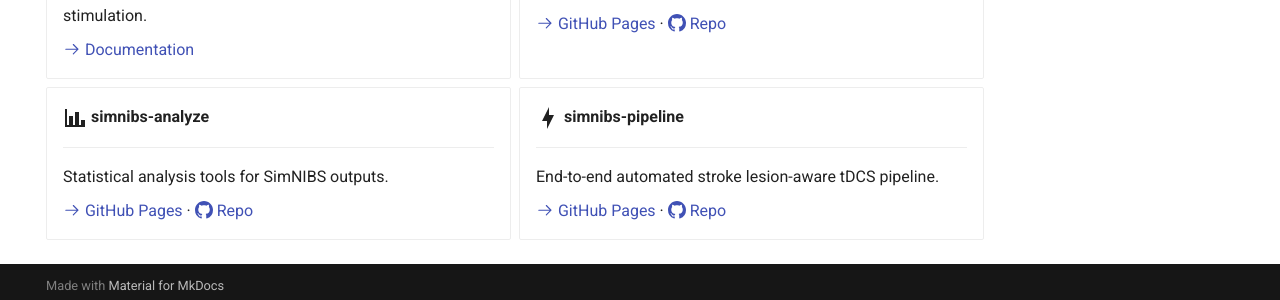
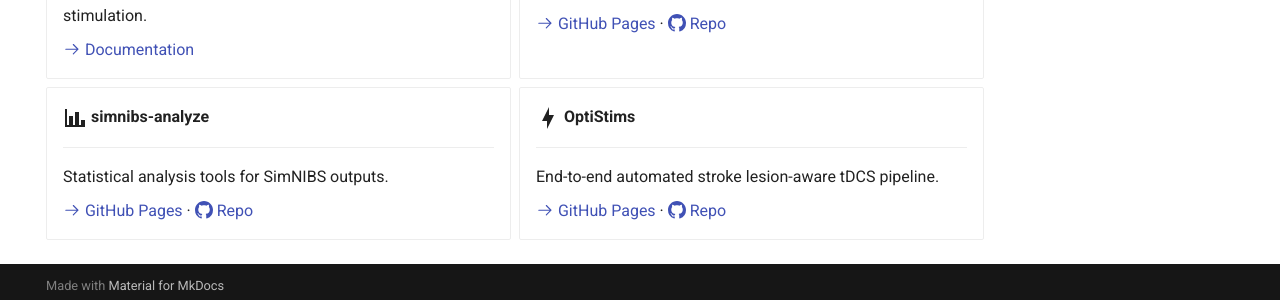
Before and after one commit to ICM-Frontlab-CDPR/simnibs-reader, an MkDocs documentation site: the page built from docs/index.md, in a window 1280 px wide and 900 px high, scrolled down 658 px. Shown: the part 591-891 px from the top of the window. Built offline with MkDocs 1.6.1 and Material for MkDocs 9.7.7, drawn with Linux system fonts in a browser that asks for light colours; comment, search, counter and statistics services are not loaded.

Commit message:
docs: point the ecosystem entry at OptiStims

````diff
--- a/docs/index.md
+++ b/docs/index.md
@@ -80,14 +80,14 @@ roi = sim.magnE_native.get_roi(coords=[28, -8, 54], coords_space="mni")
     [:octicons-arrow-right-24: GitHub Pages](https://ICM-Frontlab-CDPR.github.io/simnibs-analyze/)
     · [:octicons-mark-github-16: Repo](https://github.com/ICM-Frontlab-CDPR/simnibs-analyze)
 
--   :material-lightning-bolt:{ .lg .middle } **simnibs-pipeline**
+-   :material-lightning-bolt:{ .lg .middle } **OptiStims**
 
     ---
 
     End-to-end automated stroke lesion-aware tDCS pipeline.
 
-    [:octicons-arrow-right-24: GitHub Pages](https://ICM-Frontlab-CDPR.github.io/simnibs-pipeline/)
-    · [:octicons-mark-github-16: Repo](https://github.com/ICM-Frontlab-CDPR/simnibs-pipeline)
+    [:octicons-arrow-right-24: GitHub Pages](https://ICM-Frontlab-CDPR.github.io/OptiStims/)
+    · [:octicons-mark-github-16: Repo](https://github.com/ICM-Frontlab-CDPR/OptiStims)
 
 </div>
 <!-- ``` -->
````
